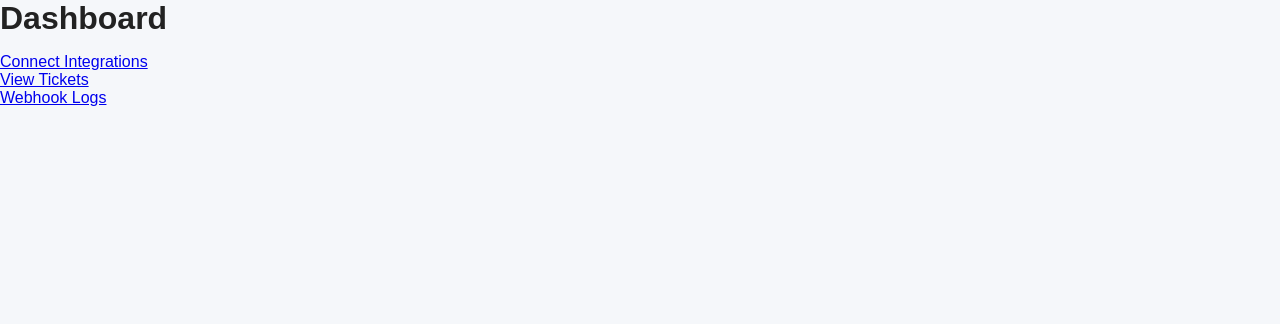
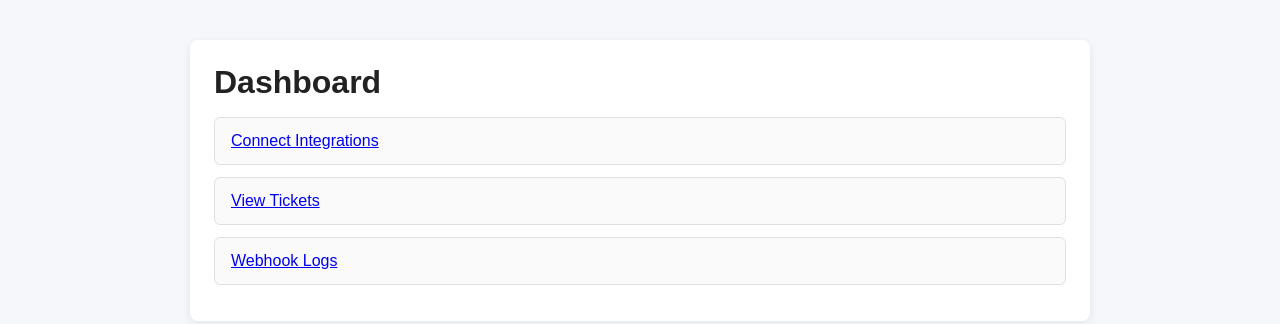
Before and after one commit to Karthi-4/freshdesk-hubspot-portal, a React (Vite) app in the folder frontend/: page /dashboard in a window 1280 px wide. Shown: the top 324 px of the page. Built offline with nearby package versions, Linux system fonts and the light colour scheme; no server answers; sample sign-in values are in the browser's storage.

Commit message:
changes for the css in dashboard

```diff
--- /dev/null
+++ b/frontend/index.css
@@ -0,0 +1,141 @@
+/* ===== Global Reset ===== */
+* {
+ box-sizing: border-box;
+}
+
+body {
+ margin: 0;
+ font-family: Arial, Helvetica, sans-serif;
+ background-color: #f5f7fa;
+ color: #333;
+}
+
+/* ===== Layout ===== */
+.container {
+ max-width: 900px;
+ margin: 40px auto;
+ padding: 24px;
+ background: #ffffff;
+ border-radius: 8px;
+ box-shadow: 0 2px 8px rgba(0, 0, 0, 0.08);
+}
+
+/* ===== Headings ===== */
+h1,
+h2,
+h3 {
+ margin-top: 0;
+ margin-bottom: 16px;
+ color: #222;
+}
+
+/* ===== Cards (Tickets, Lists) ===== */
+.card {
+ padding: 14px 16px;
+ border: 1px solid #e0e0e0;
+ border-radius: 6px;
+ margin-bottom: 12px;
+ cursor: pointer;
+ background-color: #fafafa;
+ transition:
+  background-color 0.2s ease,
+  box-shadow 0.2s ease;
+}
+
+.card:hover {
+ background-color: #f0f4ff;
+ box-shadow: 0 2px 6px rgba(0, 0, 0, 0.08);
+}
+
+/* ===== Forms ===== */
+input {
+ width: 100%;
+ padding: 10px;
+ margin-bottom: 14px;
+ border: 1px solid #ccc;
+ border-radius: 4px;
+ font-size: 14px;
+}
+
+input:focus {
+ outline: none;
+ border-color: #007bff;
+}
+
+/* ===== Buttons ===== */
+button {
+ padding: 10px 16px;
+ background-color: #007bff;
+ color: #ffffff;
+ border: none;
+ border-radius: 4px;
+ font-size: 14px;
+ cursor: pointer;
+}
+
+button:hover {
+ background-color: #0056b3;
+}
+
+/* ===== Text Helpers ===== */
+.empty-text {
+ color: #777;
+ font-style: italic;
+}
+
+/* ===== Ticket Details ===== */
+.ticket-description {
+ padding: 12px;
+ background-color: #f9f9f9;
+ border: 1px solid #ddd;
+ border-radius: 4px;
+ margin-bottom: 20px;
+}
+
+.section {
+ margin-top: 30px;
+}
+
+.loading-text {
+ text-align: center;
+ margin-top: 40px;
+ color: #666;
+}
+
+.error-text {
+ color: #d9534f;
+ margin-bottom: 10px;
+}
+
+/* ===== Connect Integrations ===== */
+.success-text {
+ color: #28a745;
+ margin-bottom: 16px;
+}
+
+.section h3 {
+ margin-bottom: 10px;
+}
+
+/* ===== Webhook Logs ===== */
+.webhook-card {
+ border: 1px solid #ddd;
+ border-radius: 6px;
+ padding: 14px;
+ margin-bottom: 16px;
+ background-color: #fafafa;
+}
+
+.webhook-meta {
+ margin-bottom: 10px;
+ color: #444;
+}
+
+.webhook-payload {
+ background-color: #1e1e1e;
+ color: #dcdcdc;
+ padding: 12px;
+ border-radius: 4px;
+ overflow-x: auto;
+ font-size: 13px;
+}
--- a/frontend/src/pages/Dashboard.jsx
+++ b/frontend/src/pages/Dashboard.jsx
@@ -2,15 +2,20 @@ import { Link } from "react-router-dom";
 
 export default function Dashboard() {
  return (
-  <div>
+  <div className="container">
    <h1>Dashboard</h1>
-   <nav>
+
+   <div className="card">
     <Link to="/connect">Connect Integrations</Link>
-    <br />
+   </div>
+
+   <div className="card">
     <Link to="/tickets">View Tickets</Link>
-    <br />
+   </div>
+
+   <div className="card">
     <Link to="/webhooks">Webhook Logs</Link>
-   </nav>
+   </div>
   </div>
  );
 }
```
